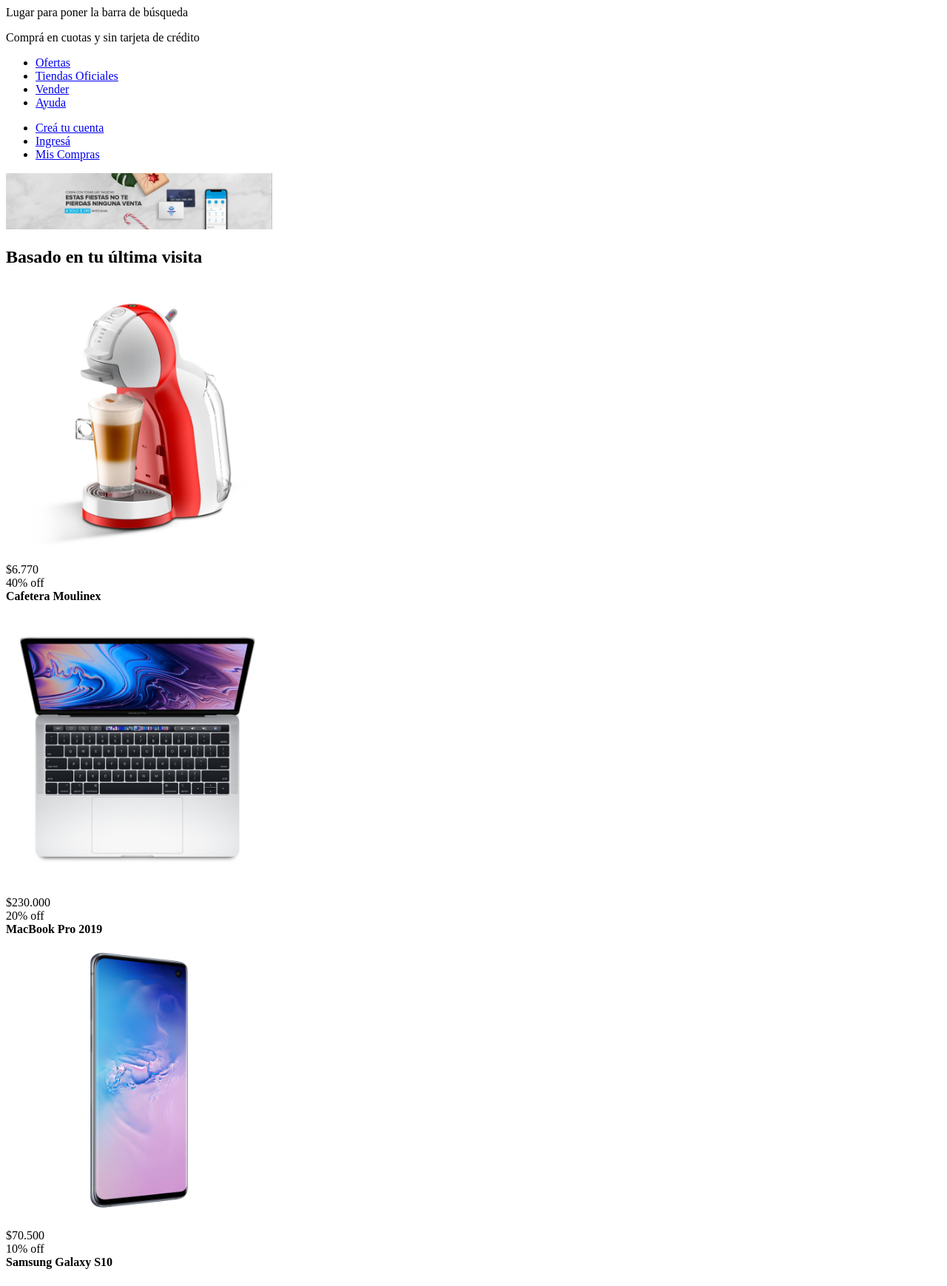
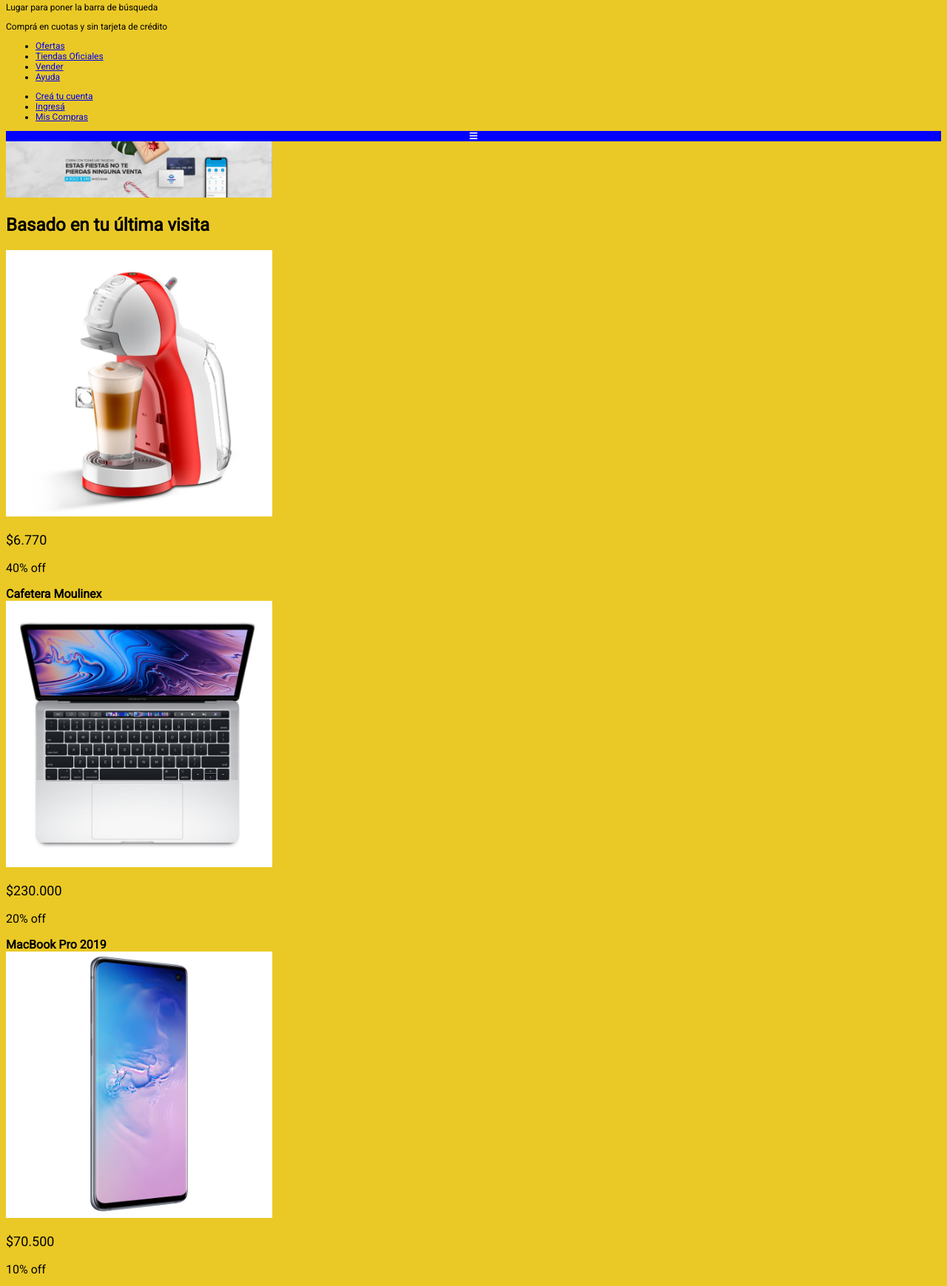
Before and after one commit to jmanuelpereyra/introHTML, a plain HTML site: page views/home.html in a window 1280 px wide. Shown: the part 114-1852 px from the top of the page at 74% size. Drawn offline with Linux system fonts and the light colour scheme; files that its build step writes are made by us from their sources.

Commit message:
agregue estilos

```diff
--- /dev/null
+++ b/public/css/styles.css
@@ -0,0 +1,28 @@
+body {
+  background-color: #eac926;
+  font-family: "Roboto", sans-serif;
+  font-size: 12px;
+}
+h2 {
+  font-size: 24px;
+}
+article p {
+  font-size: 16px;
+}
+article strong {
+  font-size: 16px;
+}
+.precio {
+  font-size: 18px;
+}
+.burger-menu {
+  color: white;
+  background-color: blue;
+  text-align: center;
+  background-position: center center;
+}
+
+footer {
+  text-align: center;
+  line-height: 10px;
+}
--- a/views/home.html
+++ b/views/home.html
@@ -3,7 +3,18 @@
   <head>
     <meta charset="utf-8" />
     <meta name="viewport" content="width=device-width, initial-scale=1.0" />
-    <title>Document</title>
+    <title>Mercado Liebre</title>
+    <link
+      href="https://cdnjs.cloudflare.com/ajax/libs/font-awesome/5.15.3/css/all.min.css"
+      rel="stylesheet"
+    />
+    <link rel="preconnect" href="https://fonts.googleapis.com" />
+    <link rel="preconnect" href="https://fonts.gstatic.com" crossorigin />
+    <link
+      href="https://fonts.googleapis.com/css2?family=Roboto&display=swap"
+      rel="stylesheet"
+    />
+    <link rel="stylesheet" href="./css/styles.css" />
   </head>
   <body>
     <header>
@@ -31,6 +42,9 @@
           <li><a href="#">Mis Compras</a></li>
         </ul>
       </nav>
+      <div class="burger-menu">
+        <i class="fas fa-bars"></i>
+      </div>
     </header>
     <main>
       <img src="/img/img-home-banner.jpg" alt="imagen del banner" width="360" />
@@ -42,10 +56,9 @@
             alt="imagen de la cafetera"
             width="360"
           />
-          <p>
-            $6.770 <br />40% off <br />
+          <p class="precio">$6.770</p>
+          <p>40% off</p>
           <strong>Cafetera Moulinex</strong>
-          </p>
         </article>
         <article>
           <img
@@ -53,10 +66,9 @@
             alt="imagen de MacBook"
             width="360"
           />
-          <p>
-            $230.000 <br />20% off <br />
+          <p class="precio">$230.000</p>
+          <p>20% off</p>
           <strong>MacBook Pro 2019</strong>
-          </p>
         </article>
         <article>
           <img
@@ -64,10 +76,9 @@
             alt="imagen del Samsung Galaxy"
             width="360"
           />
-          <p>
-            $70.500 <br />10% off <br />
+          <p class="precio">$70.500</p>
+          <p>10% off</p>
           <strong>Samsung Galaxy S10</strong>
-          </p>
         </article>
         <article>
           <img
@@ -75,10 +86,9 @@
             alt="imagen del SmartTv"
             width="360"
           />
-          <p>
-            $23.200 <br />5% off <br />
+          <p class="precio">$23.200</p>
+          <p>5% off</p>
           <strong>SmartTv Samsung 43'</strong>
-          </p>
         </article>
       </section>
       <section>
@@ -89,10 +99,9 @@
             alt="imagen de la cafetera"
             width="360"
           />
-          <p>
-            $6.770 <br />40% off <br />
+          <p class="precio">$6.770</p>
+          <p>40% off</p>
           <strong>Cafetera Moulinex</strong>
-          </p>
         </article>
         <article>
           <img
@@ -100,10 +109,9 @@
             alt="imagen de MacBook"
             width="360"
           />
-          <p>
-            $230.000 <br />20% off <br />
+          <p class="precio">$230.000</p>
+          <p>20% off</p>
           <strong>MacBook Pro 2019</strong>
-          </p>
         </article>
         <article>
           <img
@@ -111,10 +119,9 @@
             alt="imagen del Samsung Galaxy"
             width="360"
           />
-          <p>
-            $70.500 <br />10% off <br />
+          <p class="precio">$70.500</p>
+          <p>10% off</p>
           <strong>Samsung Galaxy S10</strong>
-          </p>
         </article>
         <article>
           <img
@@ -122,10 +129,9 @@
             alt="imagen del SmartTv"
             width="360"
           />
-          <p>
-            $23.200 <br />5% off <br />
+          <p class="precio">$23.200</p>
+          <p>5% off</p>
           <strong>SmartTv Samsung 43'</strong>
-          </p>
         </article>
       </section>
     </main>
```
Lines whose indentation alone changed are shown as unchanged.
